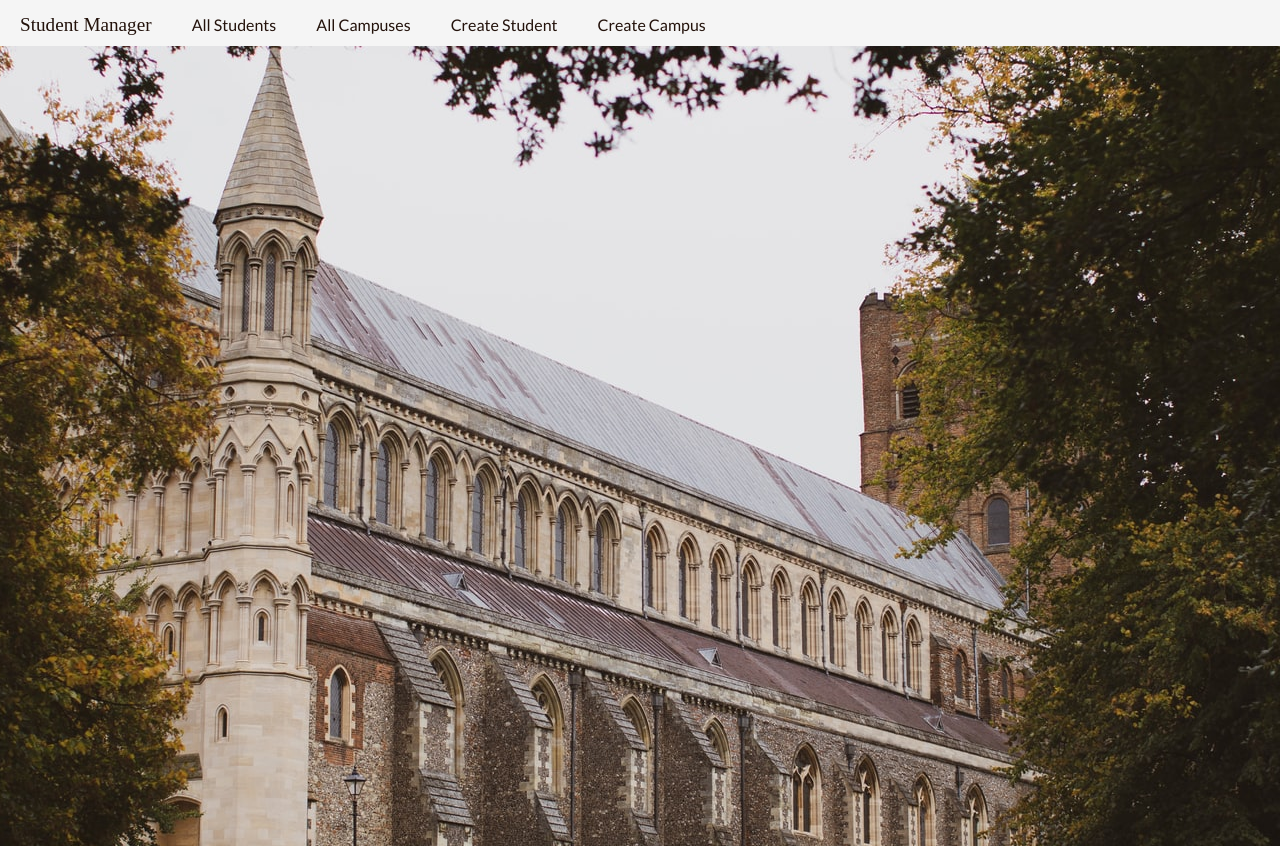
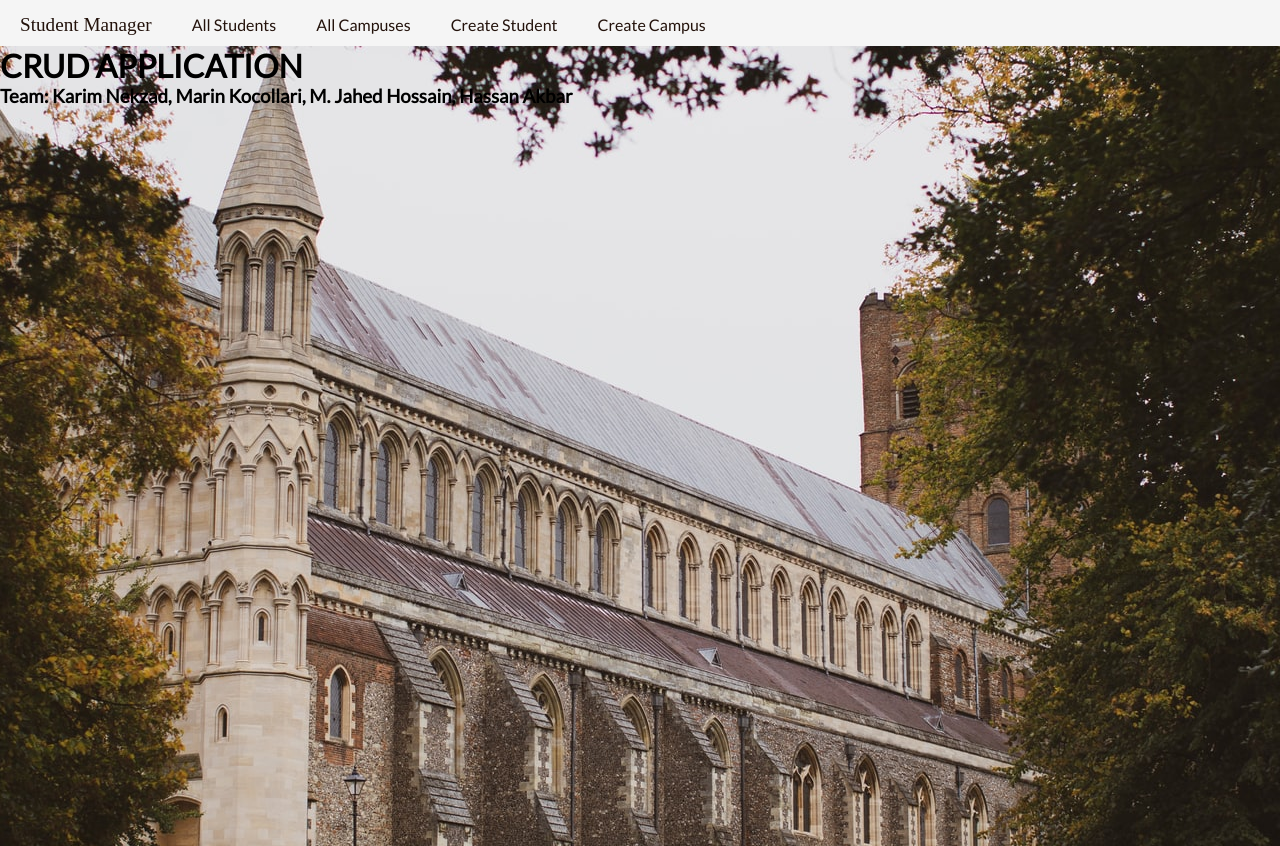
Before and after one commit to jahedev/student-manager, a React (Create React App) app: page / in a window 1280 px wide. Built offline with nearby package versions, Linux system fonts and the light colour scheme; a web font is replaced by a local one.

Commit message:
minor changes

```diff
--- a/src/components/Homepage.js
+++ b/src/components/Homepage.js
@@ -1,12 +1,21 @@
-import React, { Component } from "react"
-import { Link } from "react-router-dom"
-import Navbar from "./Navbar"
+import React, { Component } from 'react'
+import { Link } from 'react-router-dom'
+import Navbar from './Navbar'
+import '../css/homepage.css'
 
 class Homepage extends Component {
   render() {
     return (
-      <div className="container">
-        <div className="bg-whole"></div> {/* <- bkg img on homepage */}
+      <div className='container'>
+        <div className='bg-whole'>
+          <div className='middle-align'>
+            <h1 className='homepage-header'>CRUD APPLICATION</h1>
+            <h3 className='homepage-subtitle'>
+              Team: Karim Nekzad, Marin Kocollari, M. Jahed Hossain, Hassan
+              Akbar
+            </h3>
+          </div>
+        </div>
       </div>
     )
   }
--- /dev/null
+++ b/src/css/homepage.css
@@ -0,0 +1,6 @@
+.middle-align {
+  display: flexbox;
+  justify-content: center;
+  align-items: center;
+  vertical-align: center;
+}
```
Also changed, not shown: 1 other file (tests, documents, lock files or other folders).
